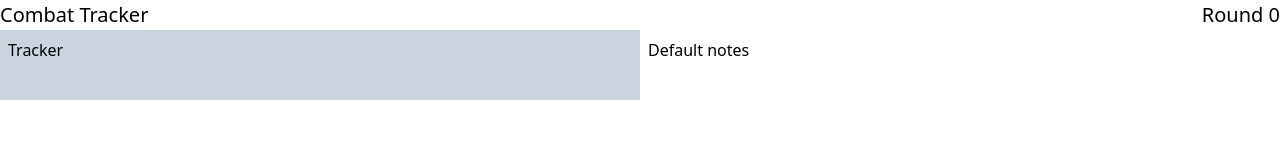
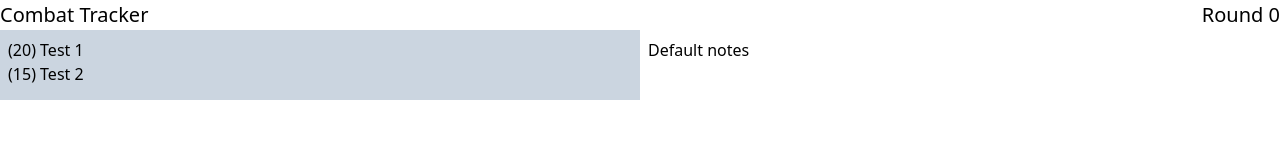
Before and after one commit to AnthonyPorthouse/combat-tracker, a React app: page / in a window 1280 px wide. Shown: the top 160 px of the page. Built offline with nearby package versions, Linux system fonts and the light colour scheme; the HTML template or start-up script is replaced by a standard one.

Commit message:
Add initial Entity List

```diff
--- /dev/null
+++ b/src/Tracker/EntityList.jsx
@@ -0,0 +1,35 @@
+import React from 'react';
+import EntityRow from './EntityRow';
+
+export default class EntityList extends React.PureComponent {
+  state = {
+    entities: [
+      {
+        name: 'Test 1',
+        initiative: 20,
+      },
+      {
+        name: 'Test 2',
+        initiative: 15,
+      },
+    ],
+  };
+
+  renderEntities() {
+    return this.state.entities.map(entity => (<EntityRow
+      name={entity.name}
+      initiative={entity.initiative}
+      key={entity.initiative}
+    />));
+  }
+
+  render() {
+    return (
+      <div>
+        <ul>
+          {this.renderEntities()}
+        </ul>
+      </div>
+    );
+  }
+}
--- /dev/null
+++ b/src/Tracker/EntityRow.jsx
@@ -0,0 +1,28 @@
+import React from 'react';
+import PropTypes from 'prop-types';
+
+export default class EntityRow extends React.PureComponent {
+  constructor(props) {
+    super(props);
+
+    this.state = {
+      name: props.name,
+      initiative: props.initiative,
+    };
+  }
+
+  static get propTypes() {
+    return {
+      name: PropTypes.string.isRequired,
+      initiative: PropTypes.number.isRequired,
+    };
+  }
+
+  render() {
+    return (
+      <li>
+        ({this.state.initiative}) {this.state.name}
+      </li>
+    );
+  }
+}
--- a/src/Tracker/index.jsx
+++ b/src/Tracker/index.jsx
@@ -1,10 +1,11 @@
 import React from 'react';
+import EntityList from './EntityList';
 
 export default class Tracker extends React.PureComponent {
   render() {
     return (
       <div className="w-1/2 p-2 bg-gray-400">
-        Tracker
+        <EntityList />
       </div>
     );
   }
```
